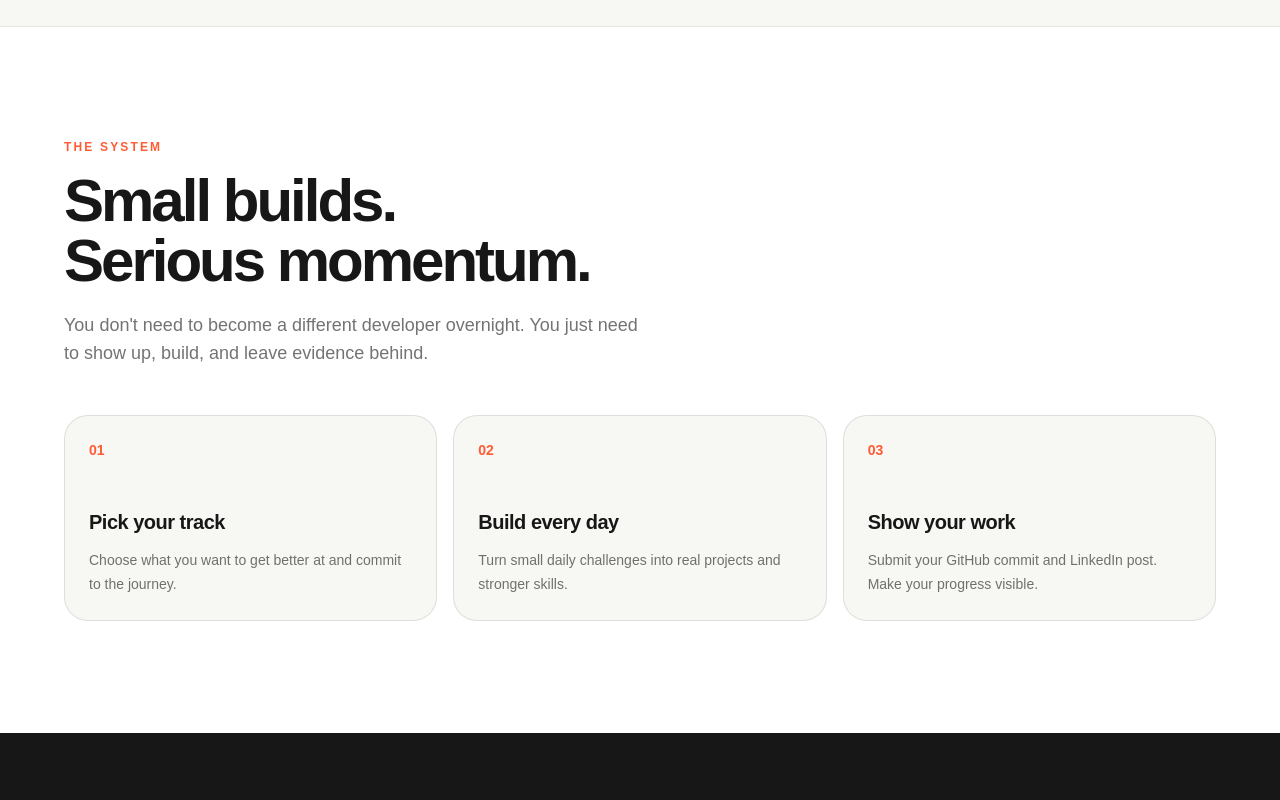
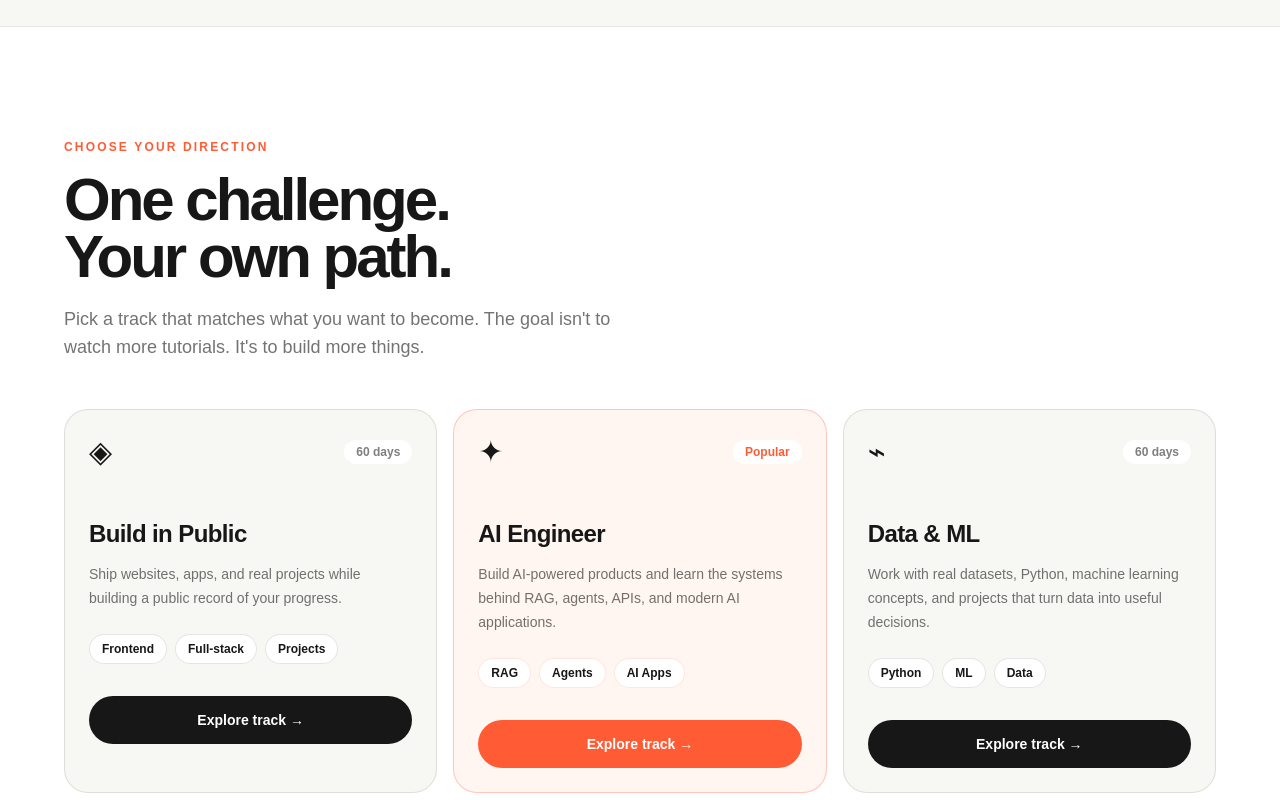
Before and after one commit to suhanishukla03/Suhani-s-redesign-ABtalks, a Next.js app: page / in a window 1280 px wide. Shown: the part 1720-2520 px from the top of the page. Built offline with nearby package versions, Linux system fonts and the light colour scheme.

Commit message:
Add challenge track selection

```diff
--- a/app/page.tsx
+++ b/app/page.tsx
@@ -184,6 +184,140 @@ export default function Home() {
           </div>
         </div>
       </section>
+            {/* Choose your track */}
+      <section className="border-t border-black/10 bg-white px-5 py-20 sm:px-8 sm:py-28">
+        <div className="mx-auto max-w-6xl">
+          <div className="max-w-2xl">
+            <p className="text-xs font-bold uppercase tracking-[0.18em] text-[#ff5c35]">
+              Choose your direction
+            </p>
+
+            <h2 className="mt-4 text-4xl font-black leading-[0.95] tracking-[-0.05em] sm:text-6xl">
+              One challenge.
+              <br />
+              Your own path.
+            </h2>
+
+            <p className="mt-5 max-w-xl text-base leading-7 text-black/55 sm:text-lg">
+              Pick a track that matches what you want to become. The goal
+              isn't to watch more tutorials. It's to build more things.
+            </p>
+          </div>
+
+          <div className="mt-12 grid gap-4 lg:grid-cols-3">
+            {/* Build in Public */}
+            <article className="group flex flex-col rounded-3xl border border-black/10 bg-[#f7f7f4] p-6 transition hover:-translate-y-1 hover:border-black/20">
+              <div className="flex items-center justify-between">
+                <span className="text-3xl">◈</span>
+                <span className="rounded-full bg-white px-3 py-1 text-xs font-bold text-black/50">
+                  60 days
+                </span>
+              </div>
+
+              <h3 className="mt-12 text-2xl font-black tracking-tight">
+                Build in Public
+              </h3>
+
+              <p className="mt-3 text-sm leading-6 text-black/55">
+                Ship websites, apps, and real projects while building a
+                public record of your progress.
+              </p>
+
+              <div className="mt-6 flex flex-wrap gap-2">
+                {["Frontend", "Full-stack", "Projects"].map((skill) => (
+                  <span
+                    key={skill}
+                    className="rounded-full border border-black/10 bg-white px-3 py-1.5 text-xs font-semibold"
+                  >
+                    {skill}
+                  </span>
+                ))}
+              </div>
+
+              <a
+                href="/dashboard"
+                className="mt-8 flex h-12 items-center justify-center rounded-full bg-[#171717] text-sm font-bold text-white transition group-hover:bg-[#ff5c35]"
+              >
+                Explore track →
+              </a>
+            </article>
+
+            {/* AI Engineer */}
+            <article className="group flex flex-col rounded-3xl border border-[#ff5c35]/30 bg-[#fff5f1] p-6 transition hover:-translate-y-1 hover:border-[#ff5c35]">
+              <div className="flex items-center justify-between">
+                <span className="text-3xl">✦</span>
+                <span className="rounded-full bg-white px-3 py-1 text-xs font-bold text-[#ff5c35]">
+                  Popular
+                </span>
+              </div>
+
+              <h3 className="mt-12 text-2xl font-black tracking-tight">
+                AI Engineer
+              </h3>
+
+              <p className="mt-3 text-sm leading-6 text-black/55">
+                Build AI-powered products and learn the systems behind
+                RAG, agents, APIs, and modern AI applications.
+              </p>
+
+              <div className="mt-6 flex flex-wrap gap-2">
+                {["RAG", "Agents", "AI Apps"].map((skill) => (
+                  <span
+                    key={skill}
+                    className="rounded-full border border-[#ff5c35]/15 bg-white px-3 py-1.5 text-xs font-semibold"
+                  >
+                    {skill}
+                  </span>
+                ))}
+              </div>
+
+              <a
+                href="/dashboard"
+                className="mt-8 flex h-12 items-center justify-center rounded-full bg-[#ff5c35] text-sm font-bold text-white transition hover:bg-[#171717]"
+              >
+                Explore track →
+              </a>
+            </article>
+
+            {/* Data & ML */}
+            <article className="group flex flex-col rounded-3xl border border-black/10 bg-[#f7f7f4] p-6 transition hover:-translate-y-1 hover:border-black/20">
+              <div className="flex items-center justify-between">
+                <span className="text-3xl">⌁</span>
+                <span className="rounded-full bg-white px-3 py-1 text-xs font-bold text-black/50">
+                  60 days
+                </span>
+              </div>
+
+              <h3 className="mt-12 text-2xl font-black tracking-tight">
+                Data & ML
+              </h3>
+
+              <p className="mt-3 text-sm leading-6 text-black/55">
+                Work with real datasets, Python, machine learning concepts,
+                and projects that turn data into useful decisions.
+              </p>
+
+              <div className="mt-6 flex flex-wrap gap-2">
+                {["Python", "ML", "Data"].map((skill) => (
+                  <span
+                    key={skill}
+                    className="rounded-full border border-black/10 bg-white px-3 py-1.5 text-xs font-semibold"
+                  >
+                    {skill}
+                  </span>
+                ))}
+              </div>
+
+              <a
+                href="/dashboard"
+                className="mt-8 flex h-12 items-center justify-center rounded-full bg-[#171717] text-sm font-bold text-white transition group-hover:bg-[#ff5c35]"
+              >
+                Explore track →
+              </a>
+            </article>
+          </div>
+        </div>
+      </section>
 
       {/* How it works */}
       <section
```
Also changed, not shown: 1 other file (tests, documents, lock files or other folders).
